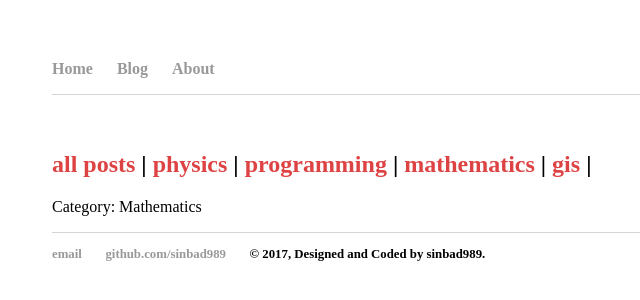
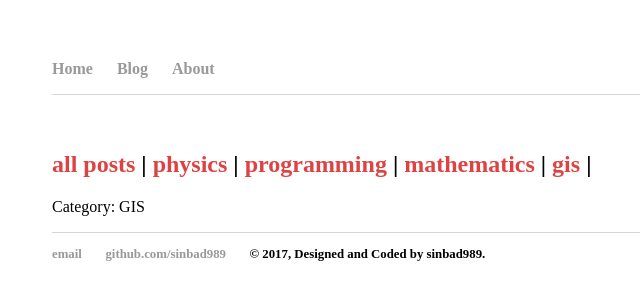
Before and after one commit to sinbad989/sinbad989.github.io, a Jekyll site: the page built from gis/index.html, in a window 1280 px wide. Shown: the top 300 px of the page, without its empty margins (140-780 px from the left). Built offline with Jekyll 4.4.1, drawn with Linux system fonts in a browser that asks for light colours; some web fonts are replaced.

Commit message:
minor add on

```diff
--- a/_layouts/default.html
+++ b/_layouts/default.html
@@ -4,7 +4,7 @@
 			<title>{{ page.title }}</title>
 			<!-- link to main stylesheet -->
 			<link rel="stylesheet" type="text/css" href="/css/main.css">
-			<link href="https://fonts.googleapis.com/css?family=Droid+Serif" rel="stylesheet">
+			<link href="https://fonts.googleapis.com/css?family=Playfair+Display|Sorts+Mill+Goudy" rel="stylesheet">
 		</head>
 		<body>
 			<nav class="header">
--- a/css/main.css
+++ b/css/main.css
@@ -3,7 +3,7 @@
 }*/
 
 * {
-    font-family: 'Droid Serif', serif;
+    font-family: 'Sorts Mill Goudy', serif;
 }
 body {
     margin: 60px auto;
--- a/gis/index.html
+++ b/gis/index.html
@@ -14,7 +14,7 @@
 </div>
 
 
-<p>Category: Mathematics </p>
+<p>Category: GIS </p>
 <div class="post_content">
 
 <ul>
```
